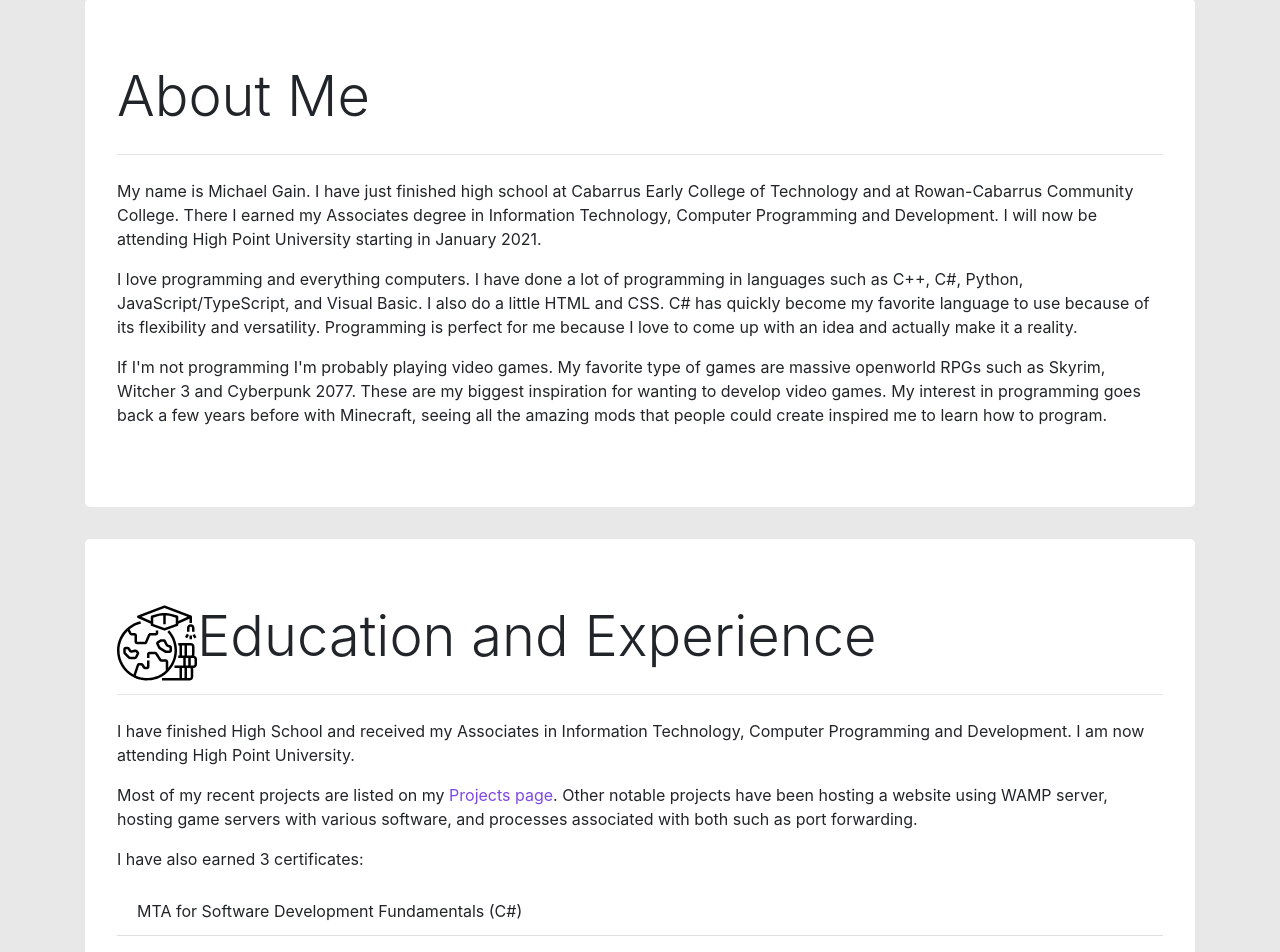
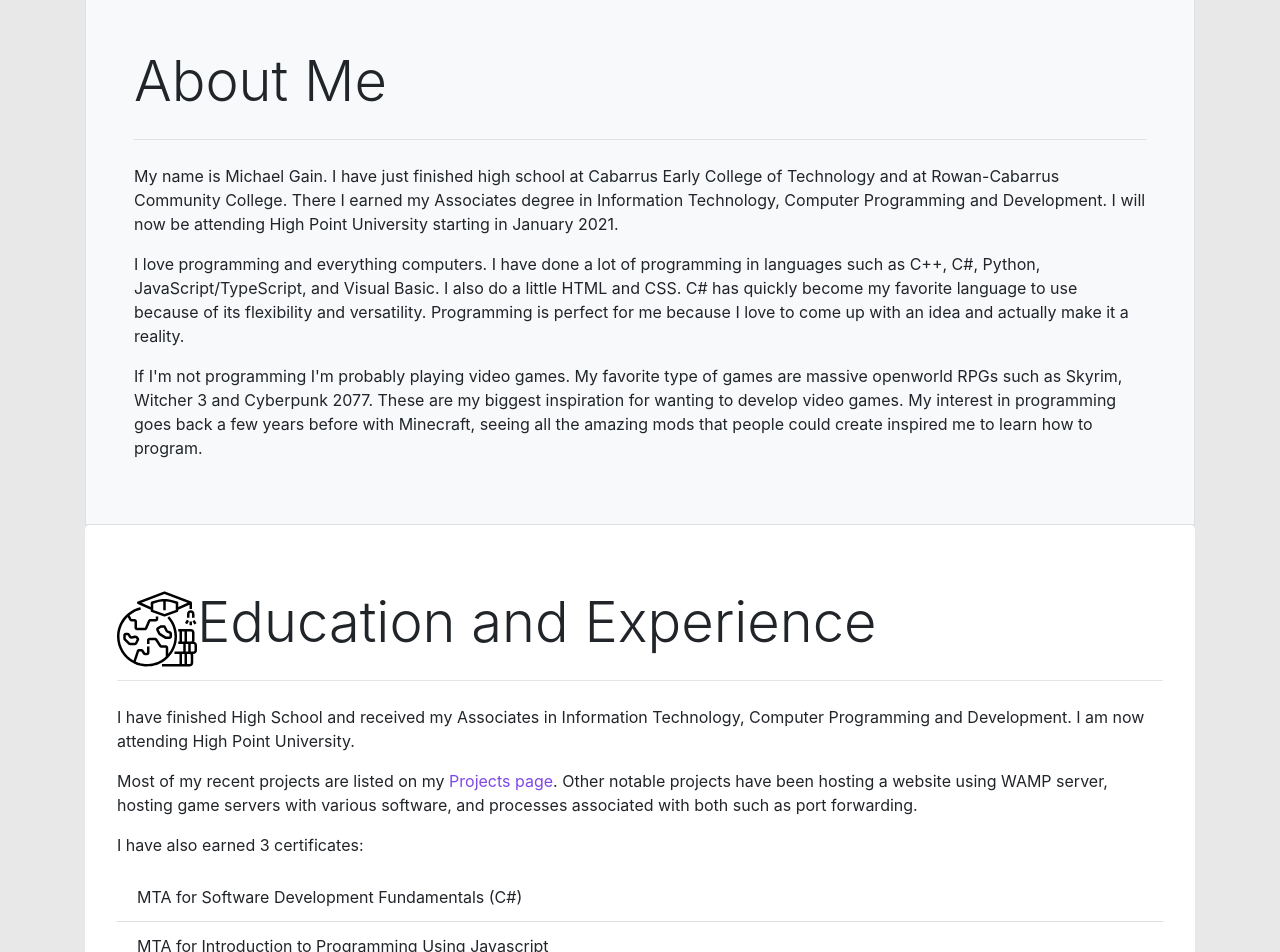
Before and after one commit to TrustyTraitor/trustytraitor.github.io, a React (Create React App) app: page /#/ in a window 1280 px wide. Shown: the part 73-1025 px from the top of the page. Built offline with nearby package versions, Linux system fonts and the light colour scheme.

Commit message:
beginning migration to bootstrap 5
Began recreating Jumbotron component because of its removal in bootstrap 5

```diff
--- a/package.json
+++ b/package.json
@@ -10,11 +10,11 @@
     "@types/node": "^12.19.9",
     "@types/react": "^16.14.2",
     "@types/react-dom": "^16.9.10",
-    "bootstrap": "^4.5.3",
+    "bootstrap": "^4.6.0",
     "jquery": "^3.5.1",
     "node-sass": "^4.14.1",
     "react": "^17.0.1",
-    "react-bootstrap": "^1.4.0",
+    "react-bootstrap": "^1.6.1",
     "react-dom": "^17.0.1",
     "react-router-dom": "^5.2.0",
     "react-scripts": "4.0.1",
--- /dev/null
+++ b/src/Components/CustomJumbotron.tsx
@@ -0,0 +1,27 @@
+import { Col, Row} from 'react-bootstrap'
+
+type Jumbo = {
+    header : string,
+    children : any,
+}
+
+function CustomJumbotron(props : Jumbo)
+{
+
+    return (
+        <Row>
+            <Col>
+                <div className="p-5 bg-light border rounded-3">
+                    <h1 className="display-4 d-none d-md-block d-lg-block"> {props.header} </h1>
+                    <h3 className="d-sm-block d-md-none"> {props.header} </h3>
+
+                    <hr className="my-4"/>
+
+                    {props.children}
+                </div>
+            </Col>
+        </Row>
+    )
+}
+
+export default CustomJumbotron;
--- a/src/Home.tsx
+++ b/src/Home.tsx
@@ -1,12 +1,14 @@
 import educationImg from './assets/education.svg';
 import {Link} from 'react-router-dom';
+import { ListGroup, ListGroupItem } from 'react-bootstrap';
+import CustomJumbotron from './Components/CustomJumbotron'
 
 function Home()
 {
     return (
         <div className="Home">
             <div className="container">
-                <div className="jumbotron">
+                {/* <div className="jumbotron">
                     <h1 className="display-4 d-none d-md-block d-lg-block">About Me</h1>
                     <h3 className="d-sm-block d-md-none">About Me</h3>
 
@@ -24,7 +26,21 @@ function Home()
                         openworld RPGs such as Skyrim, Witcher 3 and Cyberpunk 2077. These are my biggest inspiration for
                         wanting to develop video games. My interest in programming goes back a few years before with Minecraft,
                         seeing all the amazing mods that people could create inspired me to learn how to program.</p>
-                </div>
+                </div> */}
+                <CustomJumbotron header="About Me">
+                    <p>My name is Michael Gain. I have just finished high school at Cabarrus Early College of Technology and at Rowan-Cabarrus Community College.
+                        There I earned my Associates degree in Information Technology, Computer Programming and Development. I will now be attending High Point University starting in January 2021.</p>
+
+                    <p>I love programming and everything computers. I have done a lot of programming in languages such as C++, C#, Python,
+                    JavaScript/TypeScript, and Visual Basic. I also do a little HTML and CSS. C# has quickly become my favorite language
+                    to use because of its flexibility and versatility. Programming is perfect for me because I love to come up with an idea
+                    and actually make it a reality.</p>
+
+                    <p>If I'm not programming I'm probably playing video games. My favorite type of games are massive
+                        openworld RPGs such as Skyrim, Witcher 3 and Cyberpunk 2077. These are my biggest inspiration for
+                        wanting to develop video games. My interest in programming goes back a few years before with Minecraft,
+                        seeing all the amazing mods that people could create inspired me to learn how to program.</p>
+                </CustomJumbotron>
 
                 <div className="jumbotron">
                     <a className="float-left d-none d-sm-none d-md-block" href="https://www.flaticon.com/authors/linector" title="Linector" rel="noreferrer" target="_blank">
@@ -41,11 +57,11 @@ function Home()
                     servers with various software, and processes associated with both such as port forwarding.</p>
 
                     <p>I have also earned 3 certificates:</p>
-                    <ul className="list-group list-group-flush">
-                        <li className="list-group-item">MTA for Software Development Fundamentals (C#)</li>
-                        <li className="list-group-item">MTA for Introduction to Programming Using Javascript</li>
-                        <li className="list-group-item">MTA for Introduction to Programming using Python</li>
-                    </ul>
+                    <ListGroup variant="flush">
+                        <ListGroupItem>MTA for Software Development Fundamentals (C#)</ListGroupItem>
+                        <ListGroupItem>MTA for Introduction to Programming Using Javascript</ListGroupItem>
+                        <ListGroupItem>MTA for Introduction to Programming using Python</ListGroupItem>
+                    </ListGroup>
                 </div>
             </div>
         </div>
```
Also changed, not shown: src/Components/PanelCollection.tsx (+1 -8 lines), src/Components/ProjectPanel.tsx (+1 -9 lines), src/Types/Repo.ts (added, +9 -0 lines), 2 other files (tests, documents, lock files or other folders).
